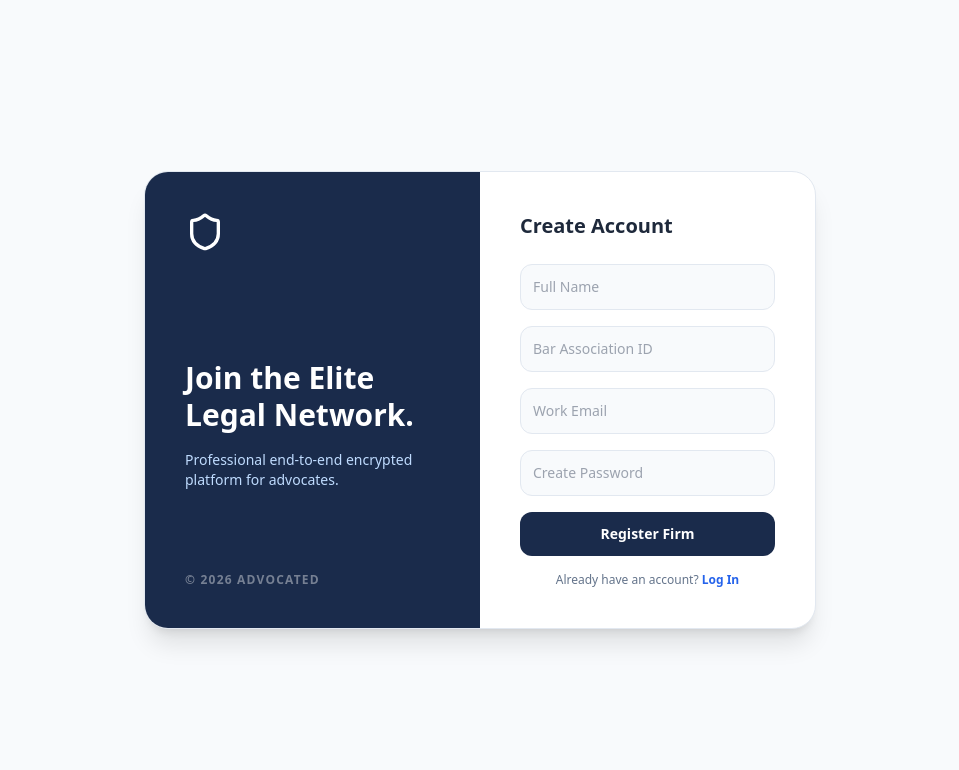
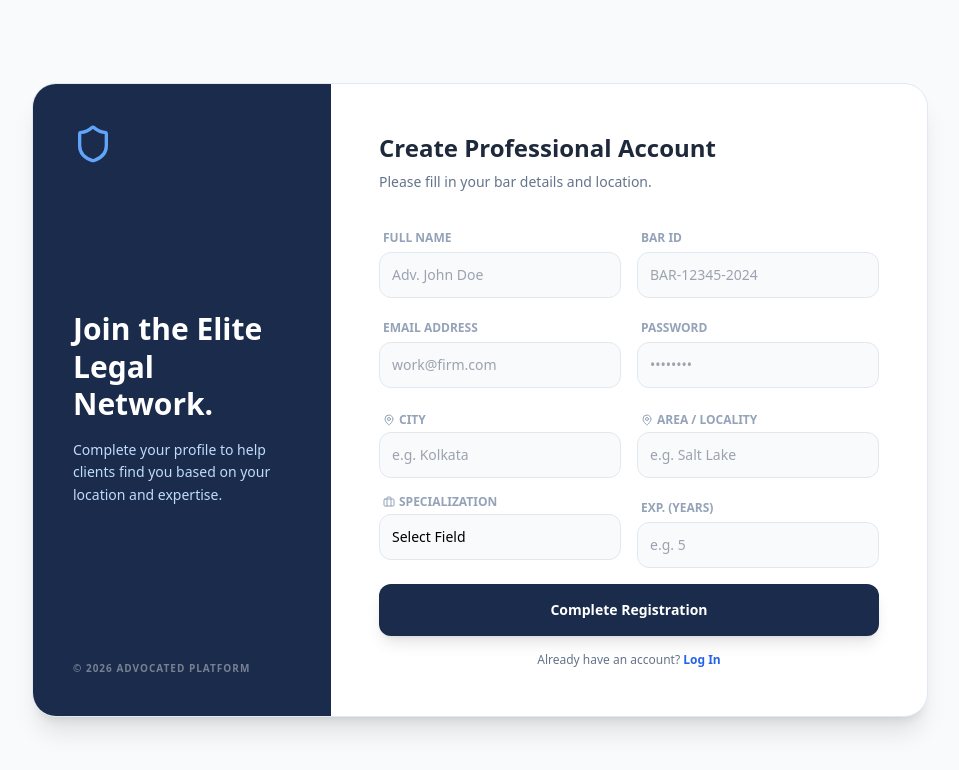
Before and after one commit to titas2003/maccloudrain-web, a React (Create React App) app: page /register in a window 1280 px wide. Shown: the top 770 px of the page, without its empty margins (160-1119 px from the left). Built offline with nearby package versions, Linux system fonts and the light colour scheme.

Commit message:
Register update base backend

```diff
--- a/src/pages/Register.jsx
+++ b/src/pages/Register.jsx
@@ -1,17 +1,27 @@
 import React, { useState } from 'react';
 import { Link, useNavigate } from 'react-router-dom';
 import axios from 'axios';
-import { Shield, Loader2 } from 'lucide-react';
+import { Shield, Loader2, MapPin, Briefcase, User } from 'lucide-react';
 
 export default function Register() {
   const navigate = useNavigate();
   const [loading, setLoading] = useState(false);
+
+  // Updated state to include new required fields
   const [formData, setFormData] = useState({
     fullName: '',
     barId: '',
     email: '',
-    password: ''
+    password: '',
+    city: '',
+    area: '',
+    specialization: '',
+    experienceYears: ''
   });
+
+  const specializations = [
+    'Criminal', 'Civil', 'Corporate', 'Family', 'Tax', 'Intellectual Property', 'Other'
+  ];
 
   const handleSubmit = async (e) => {
     e.preventDefault();
@@ -31,48 +41,128 @@ export default function Register() {
 
   return (
     <div className="min-h-screen bg-slate-50 flex items-center justify-center p-6">
-      <div className="max-w-2xl w-full bg-white rounded-3xl shadow-xl border border-slate-200 grid grid-cols-1 md:grid-cols-2 overflow-hidden">
-        <div className="bg-[#1a2b4b] p-10 flex flex-col justify-between text-white">
-          <Shield size={40} className="mb-6" />
+      <div className="max-w-4xl w-full bg-white rounded-3xl shadow-xl border border-slate-200 grid grid-cols-1 md:grid-cols-3 overflow-hidden">
+
+        {/* Left Sidebar Info */}
+        <div className="bg-[#1a2b4b] p-10 flex flex-col justify-between text-white md:col-span-1">
+          <Shield size={40} className="mb-6 text-blue-400" />
           <div>
             <h2 className="text-3xl font-black leading-tight">Join the Elite Legal Network.</h2>
-            <p className="mt-4 text-blue-200 text-sm">Professional end-to-end encrypted platform for advocates.</p>
+            <p className="mt-4 text-blue-200 text-sm leading-relaxed">
+              Complete your profile to help clients find you based on your location and expertise.
+            </p>
           </div>
-          <div className="text-xs opacity-40 font-bold tracking-widest uppercase">© 2026 Advocated</div>
+          <div className="text-[10px] opacity-40 font-bold tracking-widest uppercase mt-8">
+            © 2026 Advocated Platform
+          </div>
         </div>
 
-        <div className="p-10">
-          <h3 className="text-xl font-bold text-slate-800 mb-6">Create Account</h3>
+        {/* Form Area */}
+        <div className="p-8 md:p-12 md:col-span-2">
+          <h3 className="text-2xl font-bold text-slate-800 mb-2">Create Professional Account</h3>
+          <p className="text-slate-500 text-sm mb-8">Please fill in your bar details and location.</p>
+
           <form onSubmit={handleSubmit} className="space-y-4">
+
+            {/* Row 1: Basic Info */}
+            <div className="grid grid-cols-1 md:grid-cols-2 gap-4">
+              <div className="space-y-1">
+                <label className="text-xs font-bold text-slate-400 uppercase ml-1">Full Name</label>
                 <input
-              type="text" placeholder="Full Name" required
+                  type="text" placeholder="Adv. John Doe" required
                   className="w-full p-3 bg-slate-50 border border-slate-200 rounded-xl text-sm focus:ring-2 focus:ring-[#1a2b4b] outline-none"
                   onChange={(e) => setFormData({...formData, fullName: e.target.value})}
                 />
+              </div>
+              <div className="space-y-1">
+                <label className="text-xs font-bold text-slate-400 uppercase ml-1">Bar ID</label>
                 <input
-              type="text" placeholder="Bar Association ID" required
+                  type="text" placeholder="BAR-12345-2024" required
                   className="w-full p-3 bg-slate-50 border border-slate-200 rounded-xl text-sm focus:ring-2 focus:ring-[#1a2b4b] outline-none"
                   onChange={(e) => setFormData({...formData, barId: e.target.value})}
                 />
+              </div>
+            </div>
+
+            {/* Row 2: Contact Info */}
+            <div className="grid grid-cols-1 md:grid-cols-2 gap-4">
+              <div className="space-y-1">
+                <label className="text-xs font-bold text-slate-400 uppercase ml-1">Email Address</label>
                 <input
-              type="email" placeholder="Work Email" required
+                  type="email" placeholder="work@firm.com" required
                   className="w-full p-3 bg-slate-50 border border-slate-200 rounded-xl text-sm focus:ring-2 focus:ring-[#1a2b4b] outline-none"
                   onChange={(e) => setFormData({...formData, email: e.target.value})}
                 />
+              </div>
+              <div className="space-y-1">
+                <label className="text-xs font-bold text-slate-400 uppercase ml-1">Password</label>
                 <input
-              type="password" placeholder="Create Password" required
+                  type="password" placeholder="••••••••" required
                   className="w-full p-3 bg-slate-50 border border-slate-200 rounded-xl text-sm focus:ring-2 focus:ring-[#1a2b4b] outline-none"
                   onChange={(e) => setFormData({...formData, password: e.target.value})}
                 />
+              </div>
+            </div>
+
+            {/* Row 3: Location (NEW) */}
+            <div className="grid grid-cols-1 md:grid-cols-2 gap-4 pt-2">
+              <div className="space-y-1">
+                <label className="text-xs font-bold text-slate-400 uppercase ml-1 flex items-center gap-1">
+                  <MapPin size={12} /> City
+                </label>
+                <input
+                  type="text" placeholder="e.g. Kolkata" required
+                  className="w-full p-3 bg-slate-50 border border-slate-200 rounded-xl text-sm focus:ring-2 focus:ring-[#1a2b4b] outline-none"
+                  onChange={(e) => setFormData({...formData, city: e.target.value})}
+                />
+              </div>
+              <div className="space-y-1">
+                <label className="text-xs font-bold text-slate-400 uppercase ml-1 flex items-center gap-1">
+                  <MapPin size={12} /> Area / Locality
+                </label>
+                <input
+                  type="text" placeholder="e.g. Salt Lake" required
+                  className="w-full p-3 bg-slate-50 border border-slate-200 rounded-xl text-sm focus:ring-2 focus:ring-[#1a2b4b] outline-none"
+                  onChange={(e) => setFormData({...formData, area: e.target.value})}
+                />
+              </div>
+            </div>
+
+            {/* Row 4: Professional (NEW) */}
+            <div className="grid grid-cols-1 md:grid-cols-2 gap-4">
+              <div className="space-y-1">
+                <label className="text-xs font-bold text-slate-400 uppercase ml-1 flex items-center gap-1">
+                  <Briefcase size={12} /> Specialization
+                </label>
+                <select
+                  required
+                  className="w-full p-3 bg-slate-50 border border-slate-200 rounded-xl text-sm focus:ring-2 focus:ring-[#1a2b4b] outline-none appearance-none"
+                  onChange={(e) => setFormData({...formData, specialization: e.target.value})}
+                >
+                  <option value="">Select Field</option>
+                  {specializations.map(spec => (
+                    <option key={spec} value={spec}>{spec}</option>
+                  ))}
+                </select>
+              </div>
+              <div className="space-y-1">
+                <label className="text-xs font-bold text-slate-400 uppercase ml-1">Exp. (Years)</label>
+                <input
+                  type="number" placeholder="e.g. 5" required
+                  className="w-full p-3 bg-slate-50 border border-slate-200 rounded-xl text-sm focus:ring-2 focus:ring-[#1a2b4b] outline-none"
+                  onChange={(e) => setFormData({...formData, experienceYears: e.target.value})}
+                />
+              </div>
+            </div>
 
             <button
               disabled={loading}
-              className="w-full bg-[#1a2b4b] text-white py-3 rounded-xl font-bold text-sm mt-4 hover:bg-[#25395f] flex items-center justify-center gap-2 disabled:opacity-70"
+              className="w-full bg-[#1a2b4b] text-white py-4 rounded-xl font-bold text-sm mt-6 hover:bg-[#25395f] flex items-center justify-center gap-2 shadow-lg transition-all active:scale-[0.98] disabled:opacity-70"
             >
-              {loading ? <Loader2 className="animate-spin" size={18} /> : "Register Firm"}
+              {loading ? <Loader2 className="animate-spin" size={18} /> : "Complete Registration"}
             </button>
 
-            <p className="text-center text-xs mt-4 text-slate-500">
+            <p className="text-center text-xs mt-6 text-slate-500">
               Already have an account? <Link to="/" className="text-blue-600 font-bold hover:underline">Log In</Link>
             </p>
           </form>
```
Lines whose indentation alone changed are shown as unchanged.
